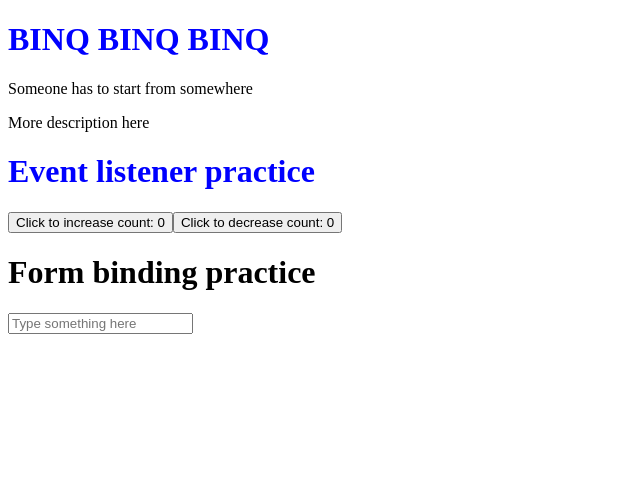
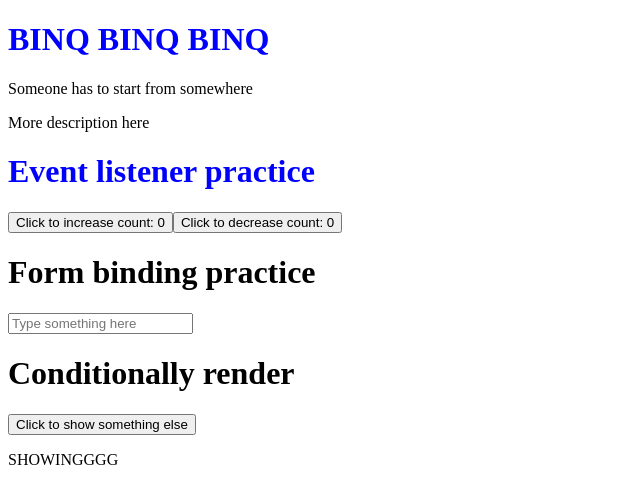
Before and after one commit to 25Ericcheong/binq, a Vue app: page / in a window 1280 px wide. Shown: the top 504 px of the page, without its empty margins (0-640 px from the left). Built offline with nearby package versions, Linux system fonts and the light colour scheme.

Commit message:
simple conditional renderring example with vue

```diff
--- a/src/components/Home.vue
+++ b/src/components/Home.vue
@@ -28,6 +28,14 @@
 function onInput(e: Event) {
   words.value = (e.target as HTMLInputElement).value;
 }
+// instead of :value="words" @input="onInput" - this can be shorten to v-model="words" - which references the variable name of the affected ref
+
+// Practice condtional rendering
+const show = ref(true);
+
+function onClickShow() {
+  show.value = !show.value;
+}
 </script>
 
 <template>
@@ -50,6 +58,12 @@
     <input :value="words" @input="onInput" placeholder="Type something here" />
     <p>{{ words }}</p>
   </div>
+  <div>
+    <h1>Conditionally render</h1>
+    <button @click="onClickShow">Click to show something else</button>
+    <p v-if="show">SHOWINGGGG</p>
+    <p v-else="show">NOT SHOWINGGGG</p>
+  </div>
 </template>
 
 <style scoped>
```
